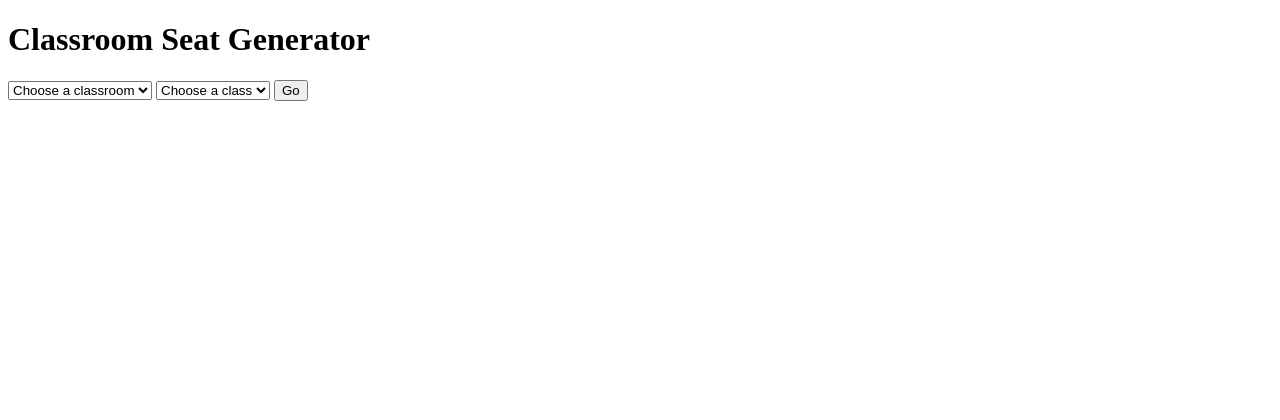
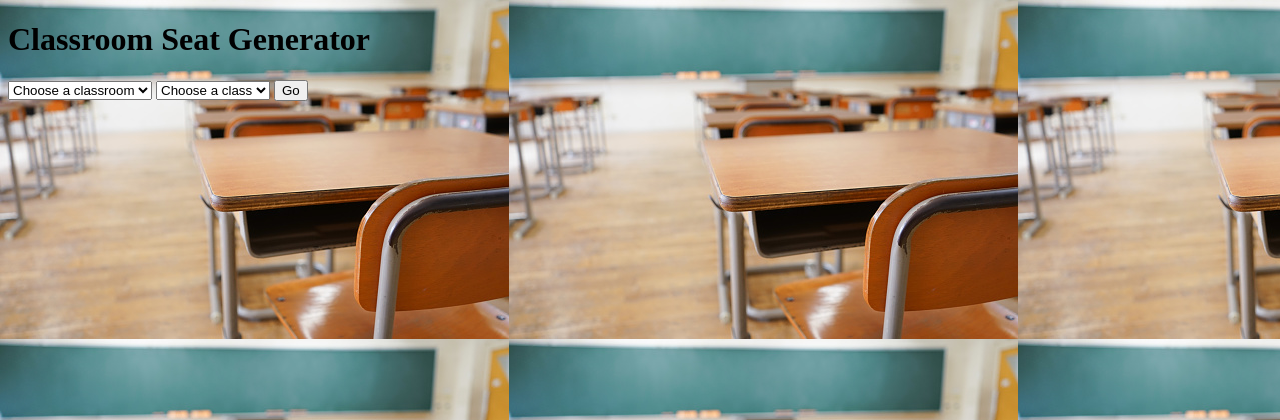
Before and after one commit to martarel/ClassroomSeatGenerator, a Django app: page / in a window 1280 px wide. Shown: the top 420 px of the page. Run offline with Django 4.2, Linux system fonts and the light colour scheme.

Commit message:
Update home.html

```diff
--- a/classroom/templates/classroom/home.html
+++ b/classroom/templates/classroom/home.html
@@ -1,4 +1,4 @@
-<!DOCTYPE html>
+{% load static %}<!DOCTYPE html>
 <html>
     <head>
         <meta charset="UTF-8">
@@ -15,7 +15,12 @@
             }
         </script>
     </head>
-    <body>
+  <body>
+    <style>
+        body {
+          background-image: url("{% static 'photobackround1.jpg' %}");
+        }
+    </style>
         <h1>Classroom Seat Generator</h1>
         <form>
             <select name="list" id="list" accesskey="target">
```
